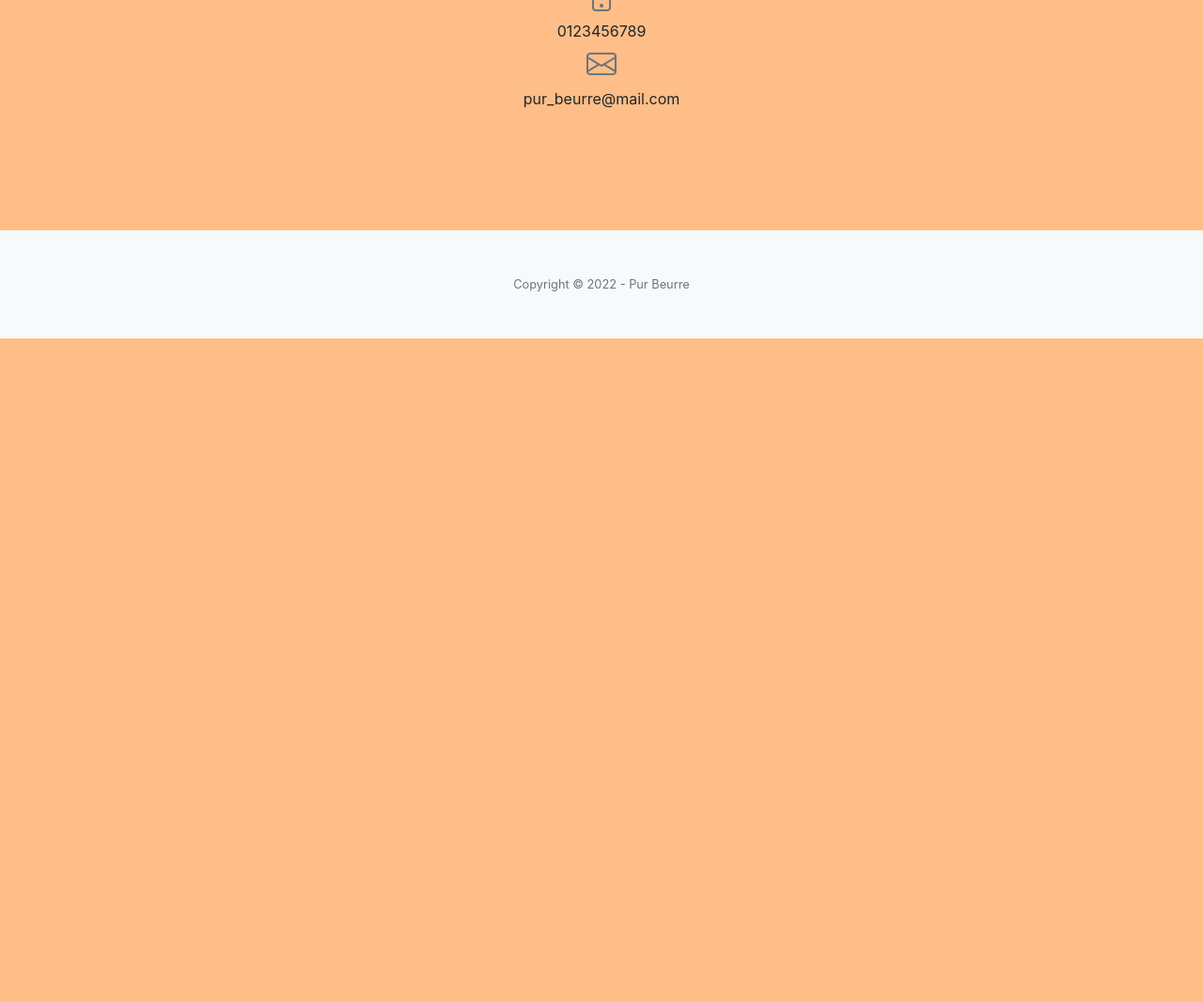
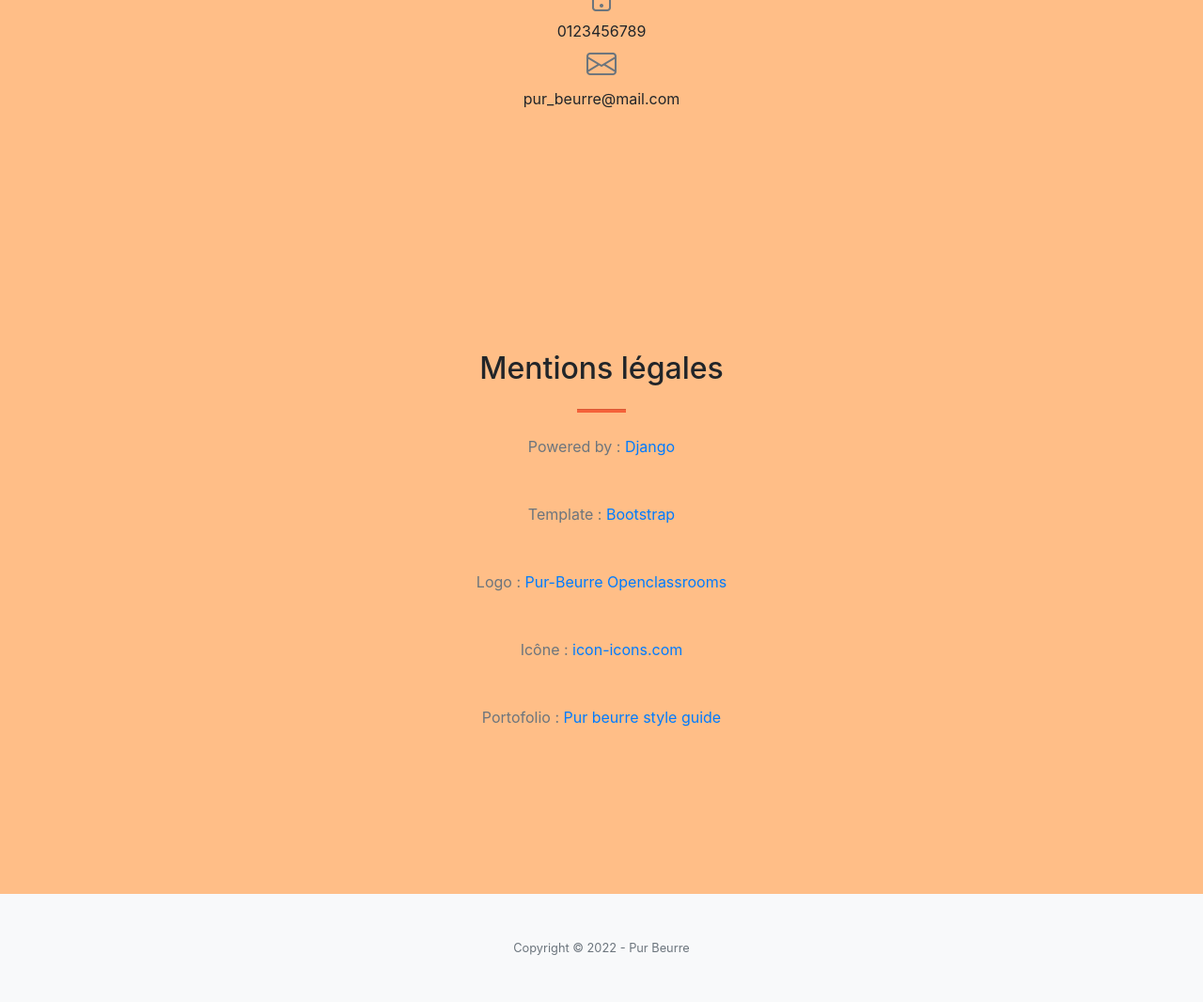
Before and after one commit to nicoseng/P8_purbeurre, a Django app: page /create_account/ in a window 1280 px wide. Shown: the part 1991-3057 px from the top of the page at 94% size. Before the commit the page ends 2351 px from the top, so only its background shows below. Run offline with Django 4.2, Linux system fonts and the light colour scheme; some libraries are stand-ins or nearby versions.

Commit message:
ajout mentions légales

```diff
--- a/purbeurre_website/templates/base.html
+++ b/purbeurre_website/templates/base.html
@@ -85,6 +85,22 @@
         </div>
     </div>
 </section>
+<!-- Mentions légales-->
+<section class="page-section" id="mention_legale">
+    <div class="container px-4 px-lg-5">
+        <div class="row gx-4 gx-lg-5 justify-content-center">
+            <div class="col-lg-8 col-xl-6 text-center">
+                <h2 class="mt-0">Mentions légales</h2>
+                <hr class="divider"/>
+                <p class="text-muted mb-5">Powered by : <a href="https://www.djangoproject.com/">Django</a></p>
+                <p class="text-muted mb-5">Template : <a href="https://getbootstrap.com/docs/5.2/getting-started/introduction/">Bootstrap</a></p>
+                <p class="text-muted mb-5">Logo : <a href="https://company-82435.frontify.com/d/6Yy9WFJdtp8j/pur-beurre-style-guide#/elements-basiques/marque-et-logo">Pur-Beurre Openclassrooms</a></p>
+                <p class="text-muted mb-5">Icône : <a href="https://icon-icons.com/fr/icone/carotte-l%C3%A9gumes-nourriture/122703">icon-icons.com</a></p>
+                <p class="text-muted mb-5">Portofolio : <a href="https://company-82435.frontify.com/d/6Yy9WFJdtp8j/pur-beurre-style-guide#/introduction/Notre-identit%C3%A9">Pur beurre style guide</a></p>
+            </div>
+        </div>
+    </div>
+</section>
 <!-- Footer-->
 <footer class="bg-light py-5">
     <div class="container px-4 px-lg-5">
```
